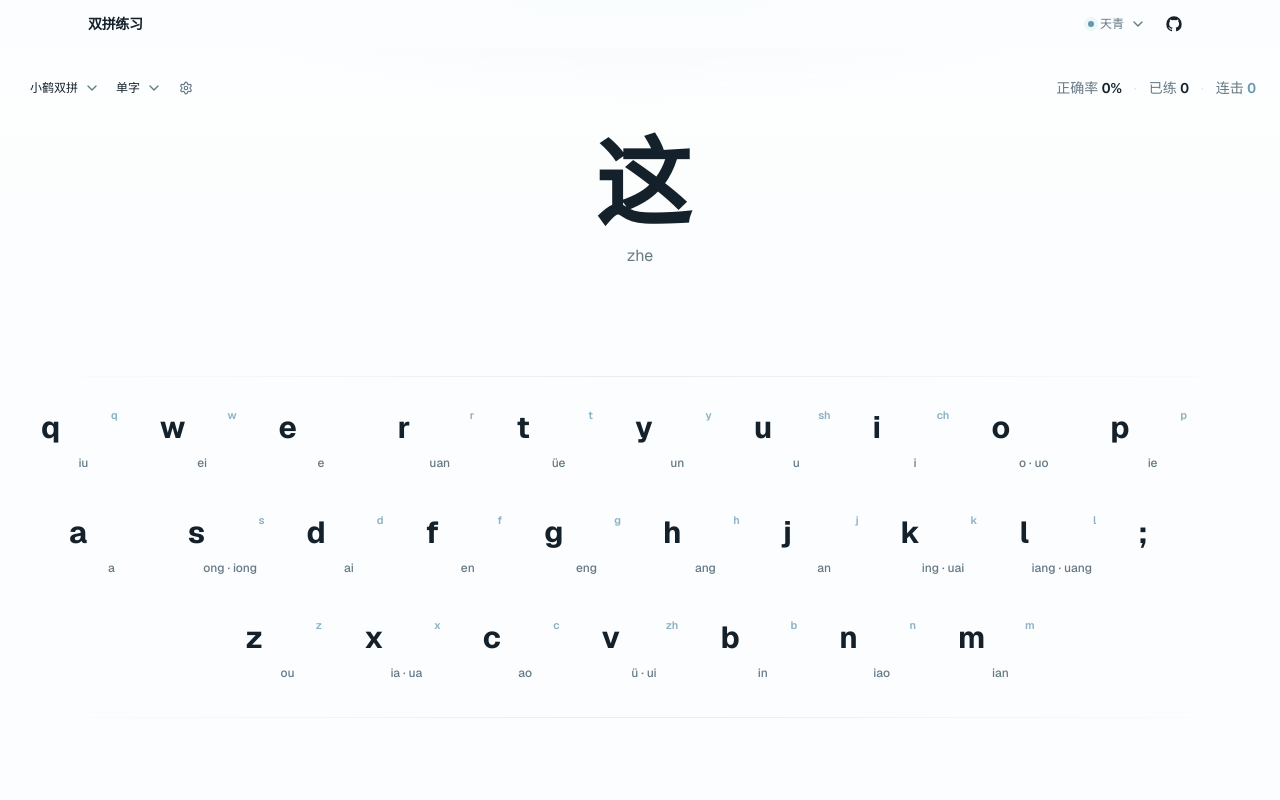
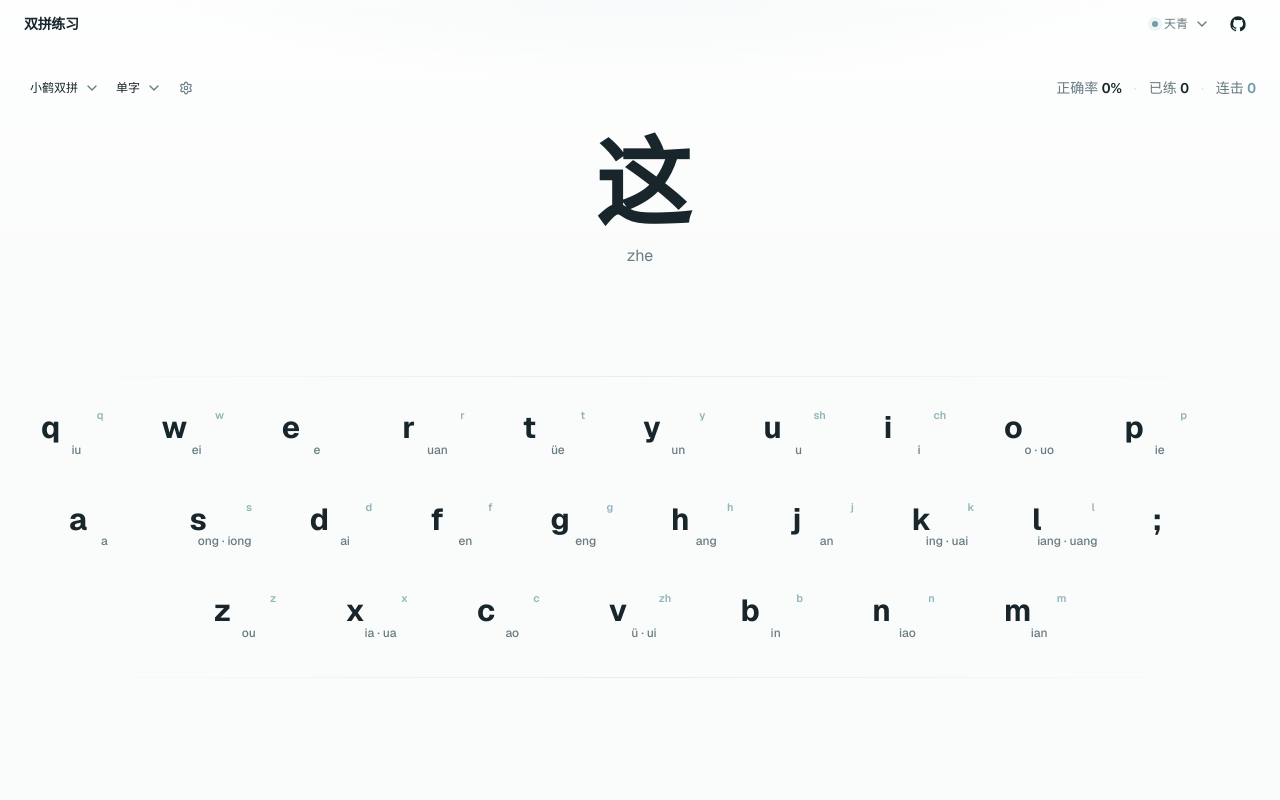
Before and after one commit to sharebravery/shuangpin-practice, a Next.js app: page / in a window 1280 px wide. Shown: the top 800 px of the page. Built offline with nearby package versions, Linux system fonts and the light colour scheme.

Commit message:
style: refine ceramic themes and key proportions

```diff
--- a/src/app/globals.css
+++ b/src/app/globals.css
@@ -2,7 +2,8 @@
 @import "tw-animate-css";
 @import "shadcn/tailwind.css";
 
-@custom-variant dark (&:is(.graphite *));
+/* 主题都采用浅色瓷面，不再把玄青当作 dark mode。 */
+@custom-variant dark (&:is(.dark *));
 
 @theme inline {
   --color-background: var(--background);
@@ -49,158 +50,157 @@
 }
 
 /*
- * 三套主题共用同一套结构，只改变材质气质：
- * 天青 = 白瓷与天青釉；朱砂 = 宣纸与印色；玄青 = 深青夜色与黑釉。
- * “陶瓷”主要通过冷暖白、微弱釉面高光、边缘反射和空间光表达，避免拟物化。
+ * 统一母题：瓷白、釉色、留白与柔和反射。
+ * 天青 = 白瓷与天青釉；朱砂 = 暖白瓷与朱砂印色；玄青 = 青灰瓷与玄青釉。
+ * 不做纹理拟物，只用冷暖白、边缘高光和非常轻的空间光表达材质。
  */
 :root,
 .clean {
-  --background: #fbfdfe;
-  --foreground: #14212b;
+  --background: #fafcfb;
+  --foreground: #18262c;
   --card: #ffffff;
-  --card-foreground: #14212b;
+  --card-foreground: #18262c;
   --popover: #ffffff;
-  --popover-foreground: #14212b;
-  --primary: #6697ad;
+  --popover-foreground: #18262c;
+  --primary: #719ca5;
   --primary-foreground: #ffffff;
-  --secondary: #edf6f8;
-  --secondary-foreground: #14212b;
-  --muted: #f2f7f8;
-  --muted-foreground: #657985;
-  --accent: #edf6f8;
-  --accent-foreground: #14212b;
+  --secondary: #edf5f4;
+  --secondary-foreground: #18262c;
+  --muted: #f2f6f5;
+  --muted-foreground: #687b82;
+  --accent: #edf5f4;
+  --accent-foreground: #18262c;
   --destructive: #c95a61;
-  --border: #dce7eb;
-  --input: #dce7eb;
-  --ring: #6697ad;
-  --chart-1: #6697ad;
-  --chart-2: #657985;
-  --chart-3: #9db3bc;
-  --chart-4: #496775;
-  --chart-5: #cbdadf;
+  --border: #dde7e5;
+  --input: #dde7e5;
+  --ring: #719ca5;
+  --chart-1: #719ca5;
+  --chart-2: #687b82;
+  --chart-3: #a1b5b9;
+  --chart-4: #526e75;
+  --chart-5: #cbdad8;
   --radius: 0.55rem;
-  --sidebar: #f5fafb;
-  --sidebar-foreground: #14212b;
-  --sidebar-primary: #6697ad;
+  --sidebar: #f5f9f8;
+  --sidebar-foreground: #18262c;
+  --sidebar-primary: #719ca5;
   --sidebar-primary-foreground: #ffffff;
-  --sidebar-accent: #edf6f8;
-  --sidebar-accent-foreground: #14212b;
-  --sidebar-border: #dce7eb;
-  --sidebar-ring: #6697ad;
-  --brand: #6697ad;
-  --brand-strong: #47788f;
-  --brand-soft: #edf6f8;
-  --correct: #6697ad;
-  --correct-soft: #edf6f8;
+  --sidebar-accent: #edf5f4;
+  --sidebar-accent-foreground: #18262c;
+  --sidebar-border: #dde7e5;
+  --sidebar-ring: #719ca5;
+  --brand: #719ca5;
+  --brand-strong: #4f7880;
+  --brand-soft: #edf5f4;
+  --correct: #719ca5;
+  --correct-soft: #edf5f4;
   --error: #c95a61;
   --error-soft: #fff1f2;
-  --surface: #f5fafb;
+  --surface: #f4f8f7;
   --key: #fdfefe;
-  --key-hover: #f4f9fa;
-  --key-shadow: #ccdce2;
-  --canvas-glow: rgba(112, 165, 185, 0.14);
+  --key-hover: #f2f7f6;
+  --key-shadow: #cedbd9;
+  --canvas-glow: rgba(112, 154, 164, 0.11);
   --canvas-sheen: rgba(255, 255, 255, 0.72);
-  --ceramic-highlight: rgba(255, 255, 255, 0.92);
-  --ceramic-rim: rgba(255, 255, 255, 0.82);
+  --ceramic-highlight: rgba(255, 255, 255, 0.94);
+  --ceramic-rim: rgba(255, 255, 255, 0.84);
 }
 
 .ink {
-  --background: #fffaf3;
-  --foreground: #2b2824;
+  --background: #fffaf4;
+  --foreground: #2c2925;
   --card: #fffdf9;
-  --card-foreground: #2b2824;
+  --card-foreground: #2c2925;
   --popover: #fffdf9;
-  --popover-foreground: #2b2824;
-  --primary: #b64b3d;
+  --popover-foreground: #2c2925;
+  --primary: #b24f42;
   --primary-foreground: #ffffff;
-  --secondary: #faeee7;
-  --secondary-foreground: #2b2824;
-  --muted: #f5efe7;
-  --muted-foreground: #746b63;
-  --accent: #faeee7;
-  --accent-foreground: #2b2824;
+  --secondary: #f8eee8;
+  --secondary-foreground: #2c2925;
+  --muted: #f5efe8;
+  --muted-foreground: #756d65;
+  --accent: #f8eee8;
+  --accent-foreground: #2c2925;
   --destructive: #913b36;
-  --border: #e6dacf;
-  --input: #e6dacf;
-  --ring: #b64b3d;
-  --chart-1: #b64b3d;
-  --chart-2: #746b63;
-  --chart-3: #aa9b8e;
-  --chart-4: #544b44;
-  --chart-5: #dbcec2;
-  --sidebar: #faf4ec;
-  --sidebar-foreground: #2b2824;
-  --sidebar-primary: #b64b3d;
+  --border: #e7ddd3;
+  --input: #e7ddd3;
+  --ring: #b24f42;
+  --chart-1: #b24f42;
+  --chart-2: #756d65;
+  --chart-3: #ad9e92;
+  --chart-4: #574e47;
+  --chart-5: #ddd1c6;
+  --sidebar: #faf5ee;
+  --sidebar-foreground: #2c2925;
+  --sidebar-primary: #b24f42;
   --sidebar-primary-foreground: #ffffff;
-  --sidebar-accent: #faeee7;
-  --sidebar-accent-foreground: #2b2824;
-  --sidebar-border: #e6dacf;
-  --sidebar-ring: #b64b3d;
-  --brand: #b64b3d;
-  --brand-strong: #94382f;
-  --brand-soft: #faece7;
-  --correct: #b64b3d;
-  --correct-soft: #faece7;
+  --sidebar-accent: #f8eee8;
+  --sidebar-accent-foreground: #2c2925;
+  --sidebar-border: #e7ddd3;
+  --sidebar-ring: #b24f42;
+  --brand: #b24f42;
+  --brand-strong: #903b33;
+  --brand-soft: #f9ece7;
+  --correct: #b24f42;
+  --correct-soft: #f9ece7;
   --error: #913b36;
-  --error-soft: #f7e6e1;
-  --surface: #faf4ec;
+  --error-soft: #f5e5e1;
+  --surface: #faf5ee;
   --key: #fffdfa;
-  --key-hover: #faf3e9;
-  --key-shadow: #d9cbbf;
-  --canvas-glow: rgba(183, 83, 63, 0.055);
-  --canvas-sheen: rgba(255, 253, 249, 0.78);
-  --ceramic-highlight: rgba(255, 255, 255, 0.78);
-  --ceramic-rim: rgba(255, 255, 255, 0.68);
+  --key-hover: #faf3ea;
+  --key-shadow: #dacfc4;
+  --canvas-glow: rgba(178, 79, 66, 0.05);
+  --canvas-sheen: rgba(255, 253, 249, 0.8);
+  --ceramic-highlight: rgba(255, 255, 255, 0.8);
+  --ceramic-rim: rgba(255, 255, 255, 0.7);
 }
 
 .graphite {
-  color-scheme: dark;
-  --background: #0d1719;
-  --foreground: #edf3f3;
-  --card: #111d20;
-  --card-foreground: #edf3f3;
-  --popover: #111d20;
-  --popover-foreground: #edf3f3;
-  --primary: #78a4ad;
-  --primary-foreground: #091214;
-  --secondary: #172a2e;
-  --secondary-foreground: #edf3f3;
-  --muted: #162327;
-  --muted-foreground: #96aaae;
-  --accent: #172a2e;
-  --accent-foreground: #edf3f3;
-  --destructive: #d47a78;
-  --border: #294046;
-  --input: #294046;
-  --ring: #78a4ad;
-  --chart-1: #78a4ad;
-  --chart-2: #96aaae;
-  --chart-3: #627b80;
-  --chart-4: #c4d3d5;
-  --chart-5: #425b60;
-  --sidebar: #111d20;
-  --sidebar-foreground: #edf3f3;
-  --sidebar-primary: #78a4ad;
-  --sidebar-primary-foreground: #091214;
-  --sidebar-accent: #172a2e;
-  --sidebar-accent-foreground: #edf3f3;
-  --sidebar-border: #294046;
-  --sidebar-ring: #78a4ad;
-  --brand: #78a4ad;
-  --brand-strong: #a1c2c8;
-  --brand-soft: #172d32;
-  --correct: #78a4ad;
-  --correct-soft: #172d32;
-  --error: #d47a78;
-  --error-soft: #342326;
-  --surface: #121f22;
-  --key: #15262a;
-  --key-hover: #1a2e33;
-  --key-shadow: #050a0b;
-  --canvas-glow: rgba(84, 139, 149, 0.16);
-  --canvas-sheen: rgba(24, 43, 47, 0.46);
-  --ceramic-highlight: rgba(188, 216, 220, 0.11);
-  --ceramic-rim: rgba(190, 220, 224, 0.08);
+  --background: #f4f6f5;
+  --foreground: #1d2b2d;
+  --card: #fbfcfb;
+  --card-foreground: #1d2b2d;
+  --popover: #fbfcfb;
+  --popover-foreground: #1d2b2d;
+  --primary: #4f7074;
+  --primary-foreground: #ffffff;
+  --secondary: #e8efed;
+  --secondary-foreground: #1d2b2d;
+  --muted: #edf2f0;
+  --muted-foreground: #68797b;
+  --accent: #e8efed;
+  --accent-foreground: #1d2b2d;
+  --destructive: #a94f4b;
+  --border: #d8e1df;
+  --input: #d8e1df;
+  --ring: #4f7074;
+  --chart-1: #4f7074;
+  --chart-2: #68797b;
+  --chart-3: #93a6a6;
+  --chart-4: #405b5f;
+  --chart-5: #c6d2cf;
+  --sidebar: #eef3f1;
+  --sidebar-foreground: #1d2b2d;
+  --sidebar-primary: #4f7074;
+  --sidebar-primary-foreground: #ffffff;
+  --sidebar-accent: #e8efed;
+  --sidebar-accent-foreground: #1d2b2d;
+  --sidebar-border: #d8e1df;
+  --sidebar-ring: #4f7074;
+  --brand: #4f7074;
+  --brand-strong: #34575b;
+  --brand-soft: #e6efed;
+  --correct: #4f7074;
+  --correct-soft: #e6efed;
+  --error: #a94f4b;
+  --error-soft: #f4e7e5;
+  --surface: #eef3f1;
+  --key: #fafcfb;
+  --key-hover: #edf3f1;
+  --key-shadow: #c8d4d1;
+  --canvas-glow: rgba(65, 98, 102, 0.09);
+  --canvas-sheen: rgba(255, 255, 255, 0.62);
+  --ceramic-highlight: rgba(255, 255, 255, 0.88);
+  --ceramic-rim: rgba(255, 255, 255, 0.74);
 }
 
 @layer base {
@@ -210,8 +210,8 @@
   body {
     @apply bg-background text-foreground;
     background-image:
-      radial-gradient(900px 380px at 50% -170px, var(--canvas-glow), transparent 72%),
-      linear-gradient(180deg, var(--canvas-sheen) 0%, transparent 36%);
+      radial-gradient(900px 360px at 50% -170px, var(--canvas-glow), transparent 72%),
+      linear-gradient(180deg, var(--canvas-sheen) 0%, transparent 34%);
     background-attachment: fixed;
   }
   html {
@@ -219,7 +219,7 @@
   }
 }
 
-/* 主练习谱再向下沉一点，让“字 + 键位谱”更像一个完整舞台。 */
+/* 主练习谱保持当前舞台位置。 */
 [aria-label="双拼键位图"] {
   margin-top: 14px;
 }
--- a/src/app/keyboard-layout.css
+++ b/src/app/keyboard-layout.css
@@ -1,17 +1,15 @@
 /*
- * 谱面布局的字母键必须保持同一几何尺寸。
- * 第三行只有 7 个键，但不能因此被拉宽；所有键仍按 10 键基准计算宽度。
- * 谱面不是机械键盘复刻，因此第三行采用视觉居中，让整体更平衡。
+ * 谱面布局保留整张键位谱的舞台宽度，但单键不再被横向拉胖。
+ * 第一、二行铺满舞台并用更大的间距呼吸；第三行保持视觉居中。
  */
 [aria-label="双拼键位图"]
   div:has(> button[data-keycap="q"][class*="w-full"]),
 [aria-label="双拼键位图"]
-  div:has(> button[data-keycap="a"][class*="w-full"]),
-[aria-label="双拼键位图"]
-  div:has(> button[data-keycap="z"][class*="w-full"]) {
+  div:has(> button[data-keycap="a"][class*="w-full"]) {
   display: flex !important;
   width: calc(100% - 52px);
-  gap: 8px !important;
+  justify-content: space-between;
+  gap: 0 !important;
   padding-left: 0 !important;
   padding-right: 0 !important;
 }
@@ -28,14 +26,20 @@
 
 [aria-label="双拼键位图"]
   div:has(> button[data-keycap="z"][class*="w-full"]) {
+  display: flex !important;
+  width: 72%;
   margin-inline: auto;
+  justify-content: space-between;
+  gap: 0 !important;
+  padding-left: 0 !important;
+  padding-right: 0 !important;
   transform: none;
-  justify-content: center;
 }
 
 [aria-label="双拼键位图"]
   div:has(> button[data-keycap][class*="w-full"])
   > button[data-keycap][class*="w-full"] {
-  flex: 0 0 calc((100% - 72px) / 10);
-  width: calc((100% - 72px) / 10) !important;
+  flex: 0 0 clamp(78px, 7.55vw, 104px);
+  width: clamp(78px, 7.55vw, 104px) !important;
+  height: clamp(80px, 6.45vw, 88px) !important;
 }
--- a/src/components/site-header.tsx
+++ b/src/components/site-header.tsx
@@ -6,8 +6,8 @@ import { cn } from "@/lib/utils";
 
 export function SiteHeader() {
   return (
-    <header className="sticky top-0 z-40 bg-background/88 backdrop-blur-md">
-      <div className="mx-auto flex h-12 w-full max-w-6xl items-center justify-between px-3 sm:px-6">
+    <header>
+      <div className="mx-auto flex h-12 w-full max-w-7xl items-center justify-between px-3 sm:px-6">
         <span className="text-sm font-semibold tracking-tight text-foreground">
           {SITE.name}
         </span>
--- a/src/components/theme-toggle.tsx
+++ b/src/components/theme-toggle.tsx
@@ -13,9 +13,9 @@ import {
 import { restorePracticeFocus } from "@/features/practice/practice-input";
 
 const THEMES = [
-  { value: "clean", label: "天青", dot: "#6697AD" },
-  { value: "ink", label: "朱砂", dot: "#B64B3D" },
-  { value: "graphite", label: "玄青", dot: "#78A4AD" },
+  { value: "clean", label: "天青", dot: "#719CA5" },
+  { value: "ink", label: "朱砂", dot: "#B24F42" },
+  { value: "graphite", label: "玄青", dot: "#4F7074" },
 ] as const;
 
 type ThemeName = (typeof THEMES)[number]["value"];
```
